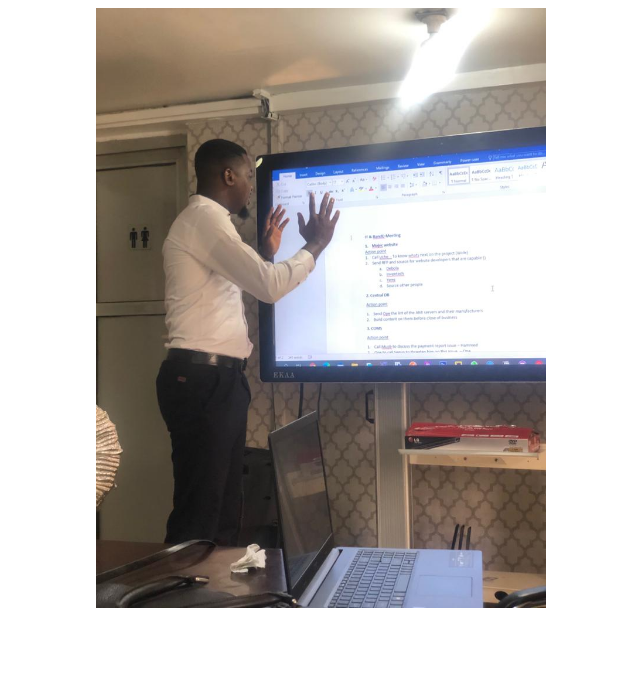
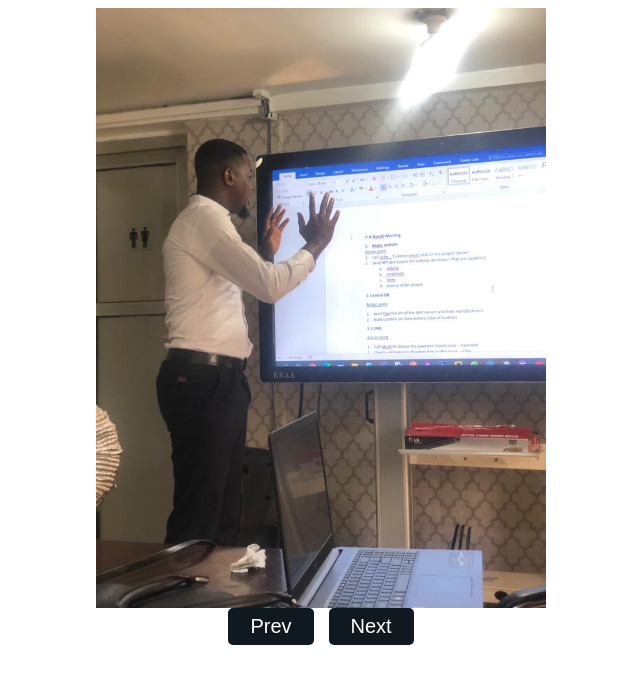
Before and after one commit to resourcefulmind/Ope-s-Gallery, a plain HTML site: page index.html in a window 1280 px wide. Shown: the whole page, without its empty margins (319-959 px from the left). Drawn offline with Linux system fonts and the light colour scheme.

Commit message:
--- Auto-Git Commit ---

```diff
--- a/index.html
+++ b/index.html
@@ -39,5 +39,9 @@
         class="gallery-img"
       />
     </div>
+    <div class="btns">
+      <button class="btn prev">Prev</button>
+      <button class="btn next">Next</button>
+    </div>
   </body>
 </html>
--- a/style.css
+++ b/style.css
@@ -32,4 +32,16 @@
   padding: 5px 20px;
   border-color: transparent;
   border-radius: 5px;
+  cursor: pointer;
 }
+
+/* for a little bit of separation between both butttons */
+.prev {
+  margin-right: 15px;
+}
+
+/* And we can do this for thr parts such as not being able to click a previous picture or clicking after the last picture */
+.btn:disabled {
+  background-color: #777;
+  cursor: not-allowed;
+}
```
Also changed, not shown: 1 other file.
